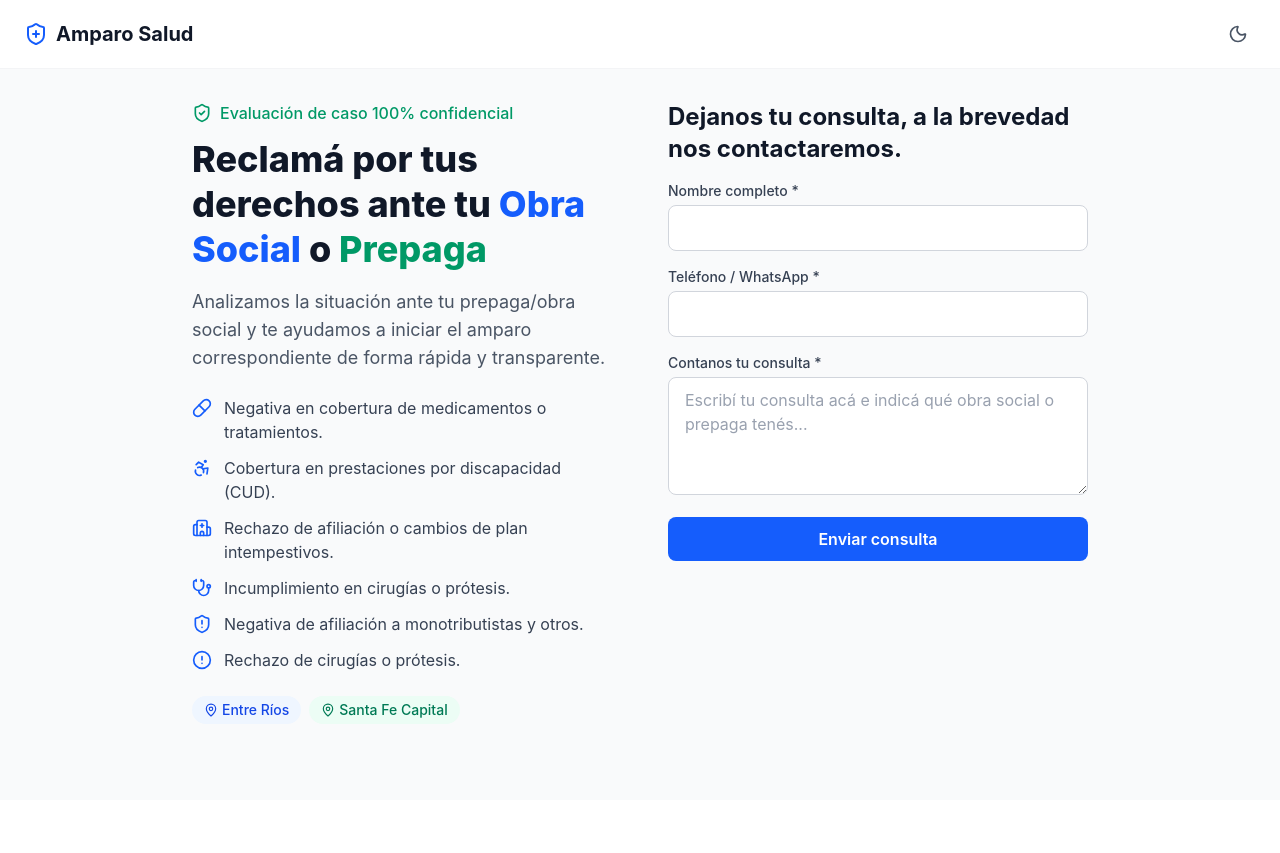
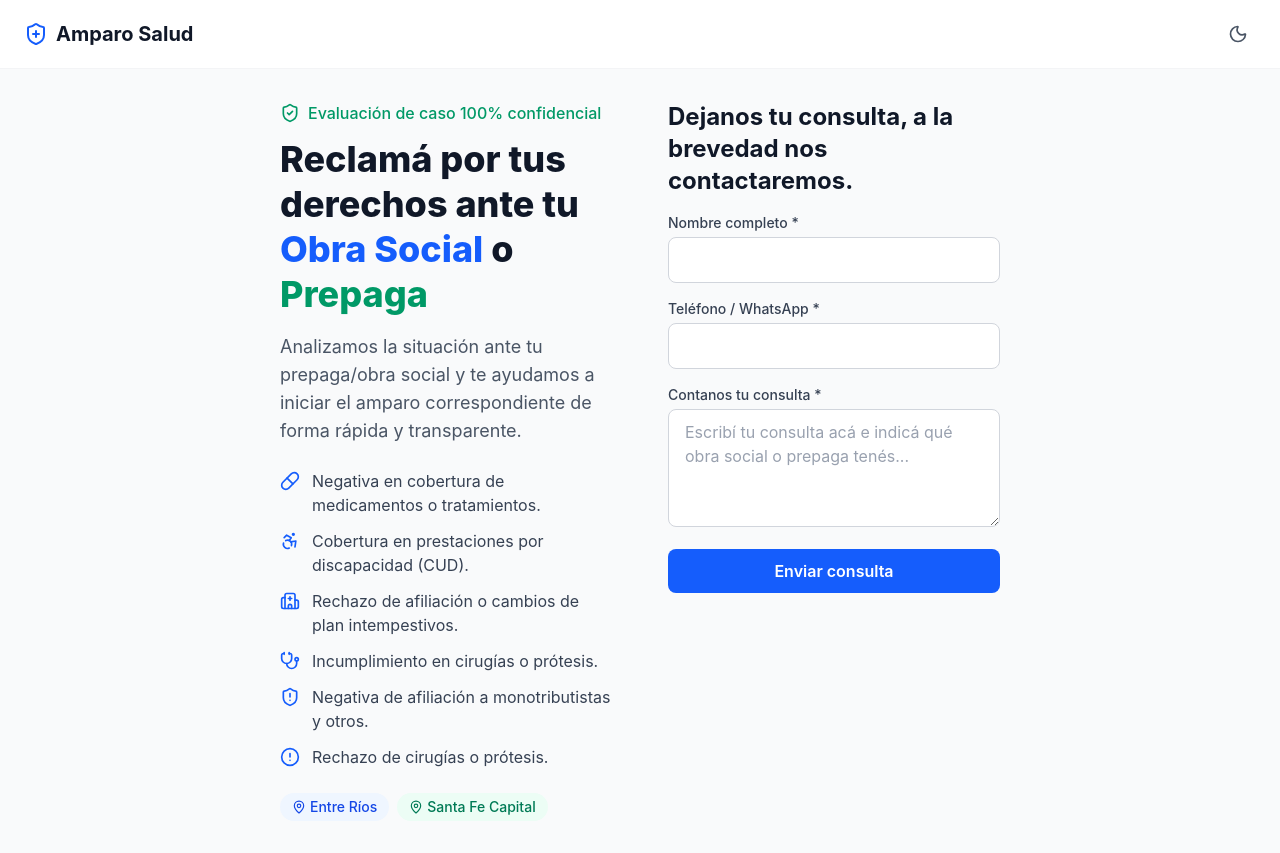
Before and after one commit to Mati69lbt/Amparos.salud, a React (Vite) app: page / in a window 1280 px wide. Before the commit the page ends 800 px from the top, so only its background shows below. Built offline with nearby package versions, Linux system fonts and the light colour scheme; no server answers.

Commit message:
Ajustar el ancho del contenedor en el componente Hero para mejorar la presentación en pantallas grandes.

```diff
--- a/src/components/Hero.jsx
+++ b/src/components/Hero.jsx
@@ -12,7 +12,7 @@ const CASOS = [
 
 const Hero = () => {
   return (
-    <section className="grid grid-cols-1 md:grid-cols-2 items-start gap-6 md:gap-14 px-6 sm:px-10 lg:px-32 xl:px-48 py-6 lg:py-8 w-full mx-auto">
+    <section className="grid grid-cols-1 md:grid-cols-2 items-start gap-6 md:gap-14 px-6 sm:px-10 lg:px-32 xl:px-70 py-6 lg:py-8 w-full mx-auto">
       <div>
         <div className="flex items-center gap-2 text-emerald-600 dark:text-emerald-400 font-medium mb-3">
           <ShieldCheck size={20} />
```
